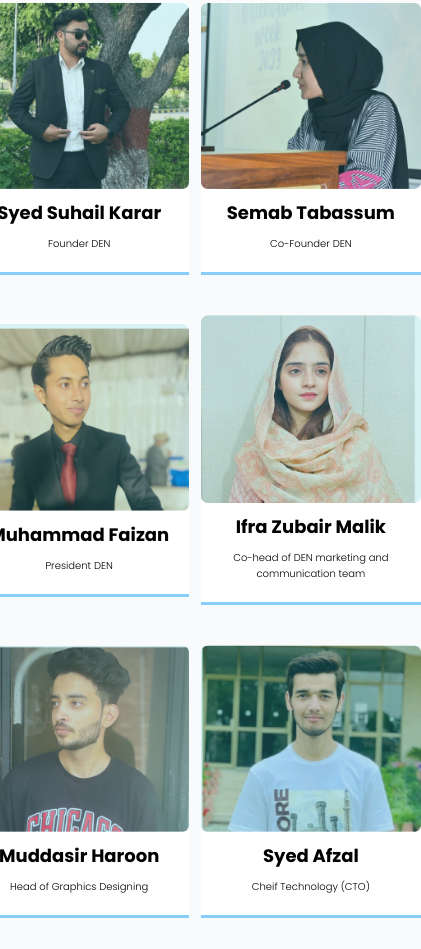
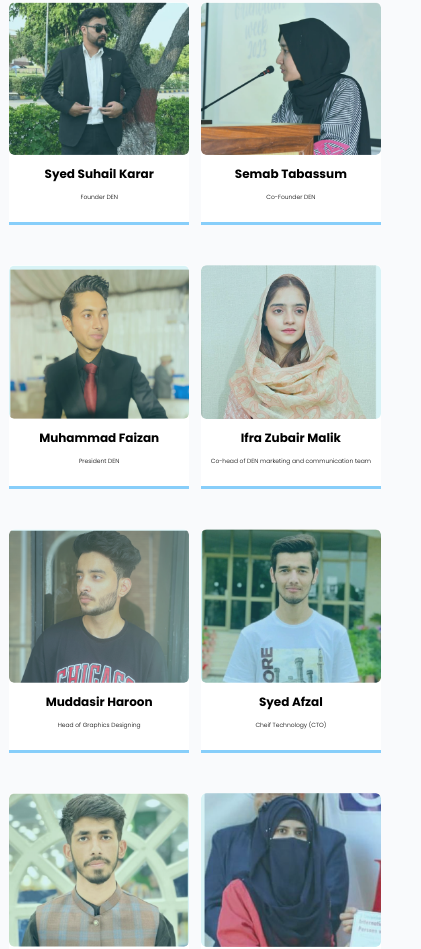
Before and after one commit to oye-hunter/den-landing-page, a React (Create React App) app: page / in a window 390 px wide. Shown: the part 6119-7068 px from the top of the page, 421 px wide, since content can reach past the window. Built offline with nearby package versions, Linux system fonts and the light colour scheme.

Commit message:
added responsive landing page

```diff
--- a/src/LandingPage/LandingPage.css
+++ b/src/LandingPage/LandingPage.css
@@ -393,4 +393,16 @@
     row-gap: 20px;
     margin-bottom: 20px;
 }
+.lp-den-team-section-container {
+    width: 180px;
 }
+.lp-den-team-section-container img {
+    width: 180px;
+}
+.lp-den-team-section-container h4 {
+    font-size: 12px;
+}
+.lp-den-team-section-container p {
+    font-size: 6px;
+}
+}
```
